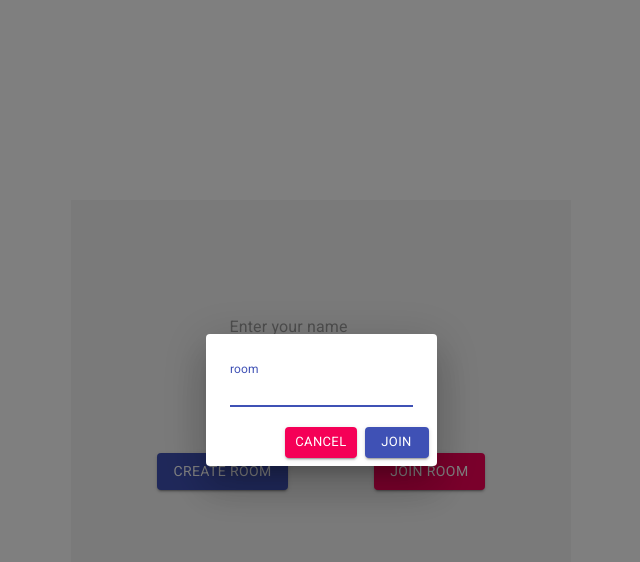
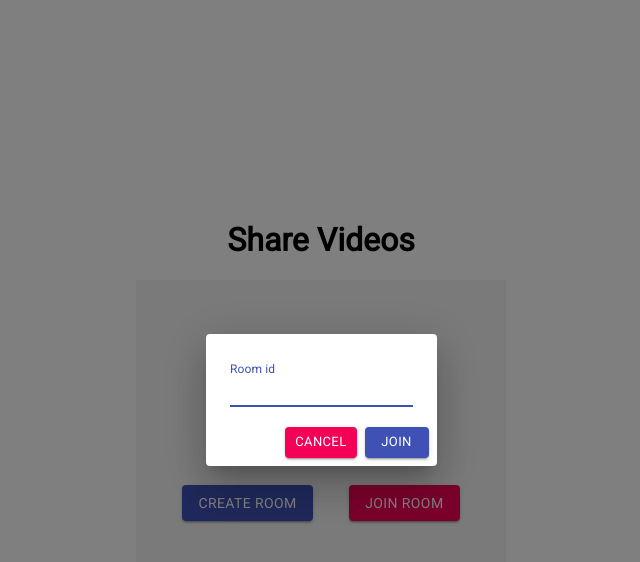
Before and after one commit to MiYazJE/Share-Videos, a React (Create React App) app in the folder client/: page / in a window 1280 px wide. Both pictures are taken after a click on the button "JOIN ROOM". Shown: the top 562 px of the page, without its empty margins (319-959 px from the left). Built offline with nearby package versions, Linux system fonts and the light colour scheme; no server answers.

Commit message:
add errors when indicates wrong the room id

```diff
--- a/client/src/components/Home/DialogJoinRoom.jsx
+++ b/client/src/components/Home/DialogJoinRoom.jsx
@@ -7,8 +7,8 @@ import { readIsLoading } from '../../reducers/roomReducer';
 import Button from '@material-ui/core/Button';
 import TextField from '@material-ui/core/TextField';
 import Dialog from '@material-ui/core/Dialog';
-import DialogActions from '@material-ui/core/DialogActions';
-import DialogContent from '@material-ui/core/DialogContent';
+import { DialogActions, DialogContent, FormHelperText } from '@material-ui/core';
+import FormControl from '@material-ui/core/FormControl';
 
 const stylesContentDialog = {
     display: 'flex',
@@ -17,15 +17,22 @@ const stylesContentDialog = {
     alignItems: 'center'
 }
 
-const DialogJoinRoom = ({ open, name, onCancel, isLoading, isValidRoom, joinRoom }) => {
+const DialogJoinRoom = ({ open, name, onCancel, isLoading, isValidRoom }) => {
     const [idRoom, setIdRoom] = useState('');
+    const [errorRoomId, setErrorRoomId] = useState('');
+
     const history = useHistory();
 
     const handleJoinRoom = () => {
+        if (!idRoom) {
+            setErrorRoomId('The room id is empty!');
+            return;
+        }
+
         console.log('joining room...');
         isValidRoom(
             idRoom,
-            () => console.log('the room is not valid'),
+            () => setErrorRoomId('The roomID is not valid'),
             () => {
                 history.push(`/room/${idRoom}`)
                 onCancel();
@@ -42,14 +49,20 @@ const DialogJoinRoom = ({ open, name, onCancel, isLoading, isValidRoom, joinRoom
             onKeyDown={({ key }) => key === 'Enter' && handleJoinRoom(name)}
         >
             <DialogContent style={stylesContentDialog}>
+                <FormControl error={errorRoomId}>
                     <TextField
                         autoFocus
                         margin="dense"
-                    id="name"
-                    label="room"
+                        id="roomID"
+                        label="Room id"
                         type="name"
                         onChange={({ target }) => setIdRoom(target.value)}
                     />
+                    {errorRoomId
+                        ? (
+                            <FormHelperText id="roomID">{errorRoomId}</FormHelperText>
+                        ) : null}
+                </FormControl>
             </DialogContent>
             <DialogActions>
                 <Button
@@ -65,6 +78,7 @@ const DialogJoinRoom = ({ open, name, onCancel, isLoading, isValidRoom, joinRoom
                     onClick={() => handleJoinRoom()}
                     color="primary"
                     variant="contained"
+                    disabled={isLoading}
                 >
                     JOIN
                 </Button>
--- a/client/src/components/Home/Home.jsx
+++ b/client/src/components/Home/Home.jsx
@@ -27,9 +27,15 @@ const Home = ({ createRoom, name, setName }) => {
 
     return (
         <div id="home">
+            <h1>Share Videos</h1>
             <div className="wrap">
                 <FormControl error={errorNoNickname}>
-                    <TextField value={name} onChange={({target}) => setName(target.value)} style={{width: '80%'}} placeholder="Enter your name" />
+                    <TextField
+                        value={name}
+                        onChange={({target}) => setName(target.value)}
+                        label="Name"
+                        variant="outlined"
+                    />
                     {errorNoNickname
                     ? (
                         <FormHelperText id="component-error-text">Your nickname is empty!</FormHelperText>
--- a/client/src/components/Home/home.scss
+++ b/client/src/components/Home/home.scss
@@ -11,16 +11,19 @@
     display: flex;
     justify-content: center;
     align-items: center;
+    flex-direction: column;
 
     .wrap {
         width: 50%;
-        max-width: 500px;
+        max-width: 350px;
         height: 50%;
+        max-height: 300px;
         display: flex;
         justify-content: space-evenly;
         align-items: center;
         flex-direction: column;
         background-color: #f5f5f5;
+        padding: 10px;
 
         @media (max-width: 600px) {
             width: 80%;
```
Lines whose indentation alone changed are shown as unchanged.
